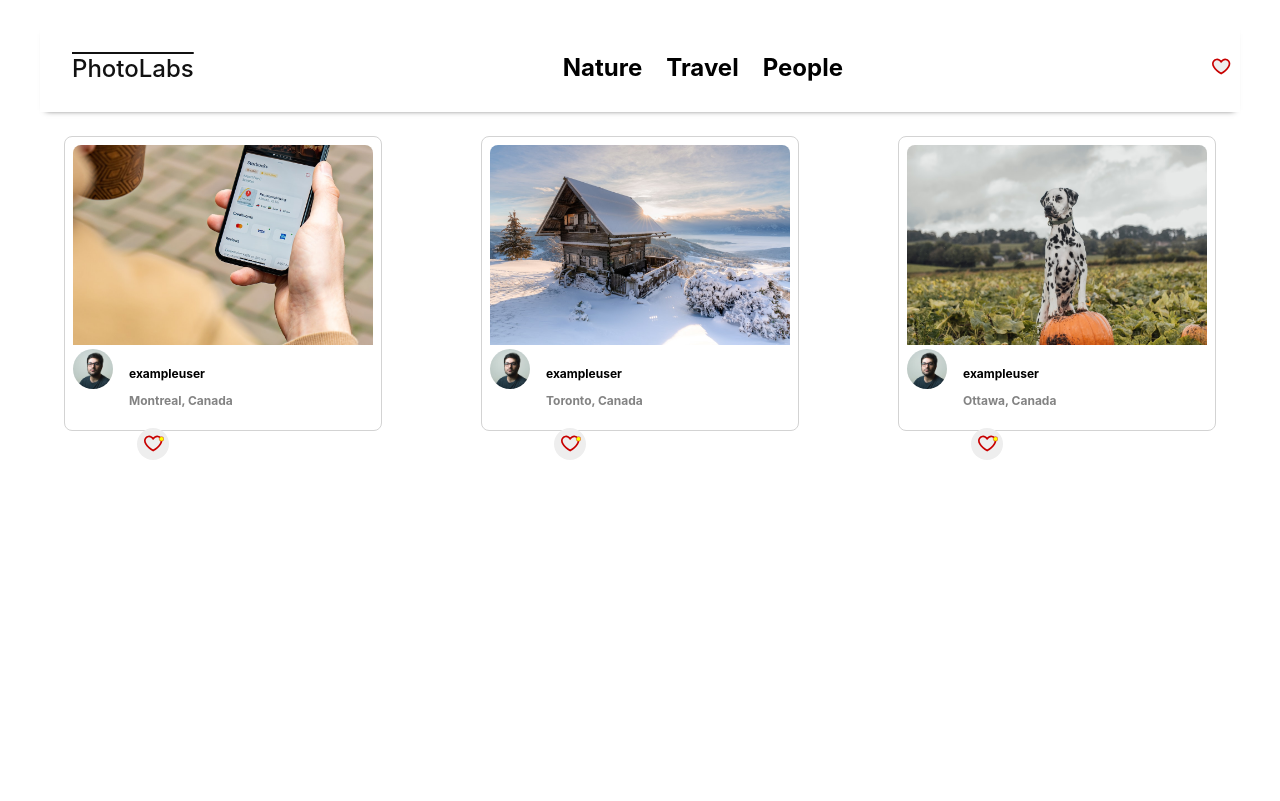
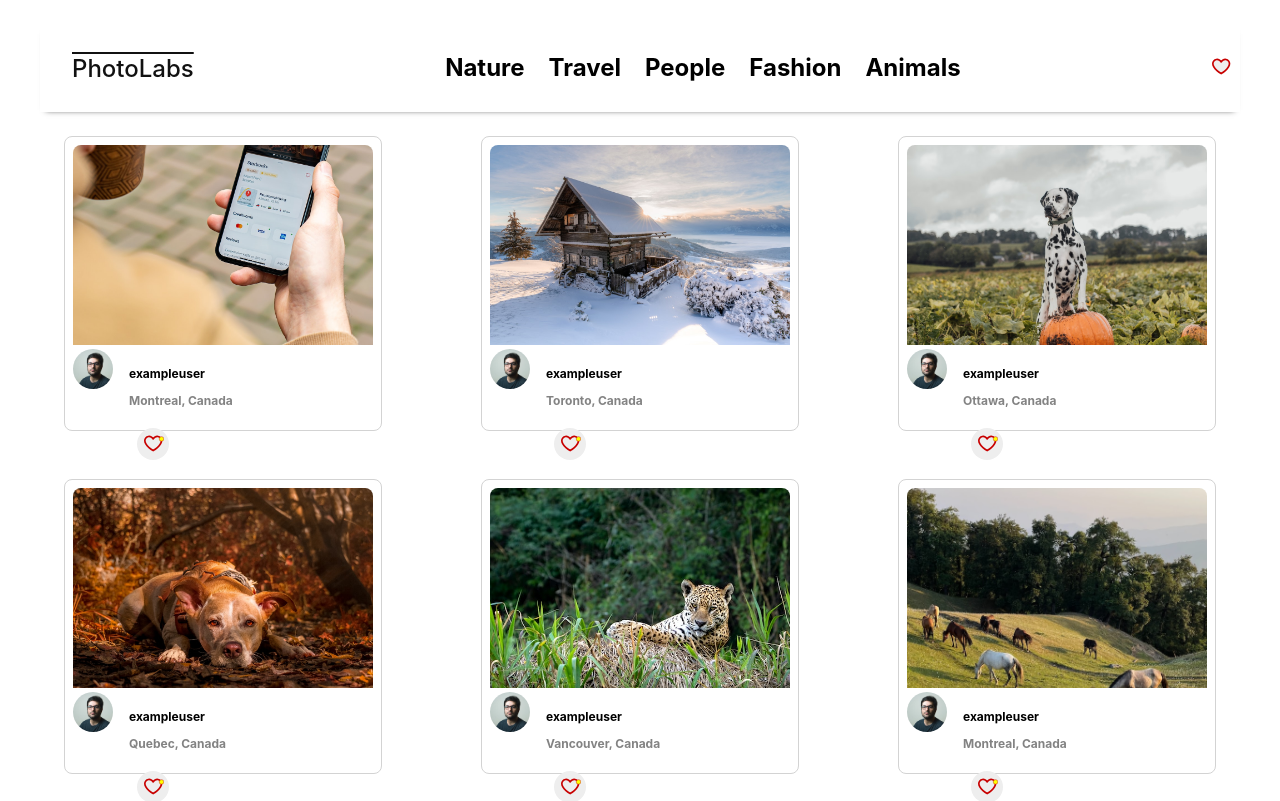
Before and after one commit to brettg17/photoLabs, a React (Create React App) app in the folder frontend/: page / in a window 1280 px wide. Shown: the top 801 px of the page. Built offline with nearby package versions, Linux system fonts and the light colour scheme; the HTML template or start-up script is replaced by a standard one.

Commit message:
now using mock data to display photos and topics

```diff
--- a/frontend/src/components/PhotoList.jsx
+++ b/frontend/src/components/PhotoList.jsx
@@ -2,64 +2,12 @@
 import PhotoListItem from './PhotoListItem';
 import "../styles/PhotoList.scss";
 
-const sampleDataForPhotoList = [
-  {
-    id: "1",
-    location: {
-      city: "Montreal",
-      country: "Canada",
-    },
-    urls: {
-      full: `${process.env.PUBLIC_URL}/Image-1-Full.jpeg`,
-      regular: `${process.env.PUBLIC_URL}/Image-1-Regular.jpeg`,
-    },
-    user: {
-      id: "1",
-      username: "exampleuser",
-      name: "Joe Example",
-      profile: `${process.env.PUBLIC_URL}/profile-1.jpg`,
-    },
-  },
-  {
-    id: "2",
-    location: {
-      city: "Toronto",
-      country: "Canada",
-    },
-    urls: {
-      full: `${process.env.PUBLIC_URL}/Image-2-Full.jpeg`,
-      regular: `${process.env.PUBLIC_URL}/Image-2-Regular.jpeg`,
-    },
-    user: {
-      id: "2",
-      username: "exampleuser",
-      name: "Joe Example",
-      profile: `${process.env.PUBLIC_URL}/profile-1.jpg`,
-    },
-  },
-  {
-    id: "3",
-    location: {
-      city: "Ottawa",
-      country: "Canada",
-    },
-    urls: {
-      full: `${process.env.PUBLIC_URL}/Image-3-Full.jpeg`,
-      regular: `${process.env.PUBLIC_URL}/Image-3-Regular.jpeg`,
-    },
-    user: {
-      id: "3",
-      username: "exampleuser",
-      name: "Joe Example",
-      profile: `${process.env.PUBLIC_URL}/profile-1.jpg`,
-    },
-  },
-];
 
-const PhotoList = () => {
+
+const PhotoList = ({ photos }) => {
   return (
     <ul className="photo-list">
-      {sampleDataForPhotoList.map(photo => (
+      {photos.map(photo => (
         <PhotoListItem key={photo.id} photo={photo} />
       ))}
     </ul>
--- a/frontend/src/components/TopNavigationBar.jsx
+++ b/frontend/src/components/TopNavigationBar.jsx
@@ -1,13 +1,14 @@
 import React from 'react';
 import TopicList from './TopicList';
 import FavBadge from './FavBadge';
+import topics from '../mocks/topics';
 import '../styles/TopNavigationBar.scss'
 
 const TopNavigation = () => {
   return (
     <div className="top-nav-bar">
       <span className="top-nav-bar__logo">PhotoLabs</span>
-      <TopicList />
+      <TopicList topics={topics}/>
       <FavBadge />
     </div>
   )
--- a/frontend/src/components/TopicList.jsx
+++ b/frontend/src/components/TopicList.jsx
@@ -2,28 +2,11 @@
 import TopicListItem from "./TopicListItem";
 import "../styles/TopicList.scss";
 
-const sampleDataForTopicList = [
-  {
-    id: "1",
-    slug: "topic-1",
-    title: "Nature",
-  },
-  {
-    id: "2",
-    slug: "topic-2",
-    title: "Travel",
-  },
-  {
-    id: "3",
-    slug: "topic-3",
-    title: "People",
-  },
-];
 
-const TopicList = () => {
+const TopicList = ({ topics }) => {
   return (
     <div className="top-nav-bar__topic-list">
-      {sampleDataForTopicList.map(topic => (
+      {topics.map(topic => (
         <TopicListItem key={topic.id} topic={topic} />
       ))}
     </div>
--- a/frontend/src/routes/HomeRoute.jsx
+++ b/frontend/src/routes/HomeRoute.jsx
@@ -1,13 +1,14 @@
 import React from 'react';
 import TopNavigationBar from '../components/TopNavigationBar';
 import PhotoList from '../components/PhotoList';
+import photos from '../mocks/photos'
 import '../styles/HomeRoute.scss';
 
 const HomeRoute = () => {
   return (
     <div className="home-route">
       <TopNavigationBar />
-      <PhotoList />
+      <PhotoList photos={photos}/>
     </div>
   );
 };
```
